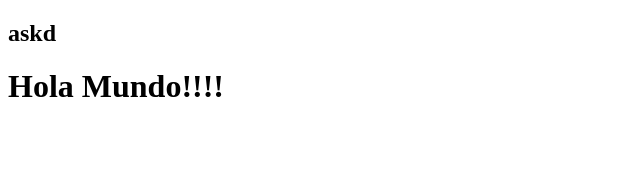
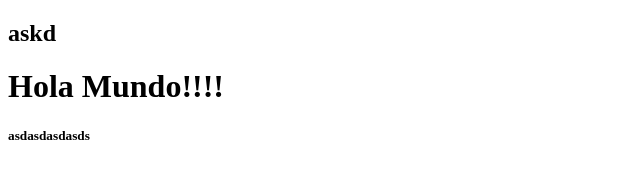
Before and after one commit to plataformagestioneducacional/pge, a plain HTML site: page index.html in a window 1280 px wide. Shown: the full height of the page, 0-640 px from the left. Drawn offline with Linux system fonts and the light colour scheme.

Commit message:
Mensaje Nuevooo

```diff
--- a/index.html
+++ b/index.html
@@ -9,5 +9,7 @@
 <body>
     <h2>askd</h2>
     <h1>Hola Mundo!!!!</h1>
+
+    <h5>asdasdasdasds</h5>
 </body>
 </html>
```
